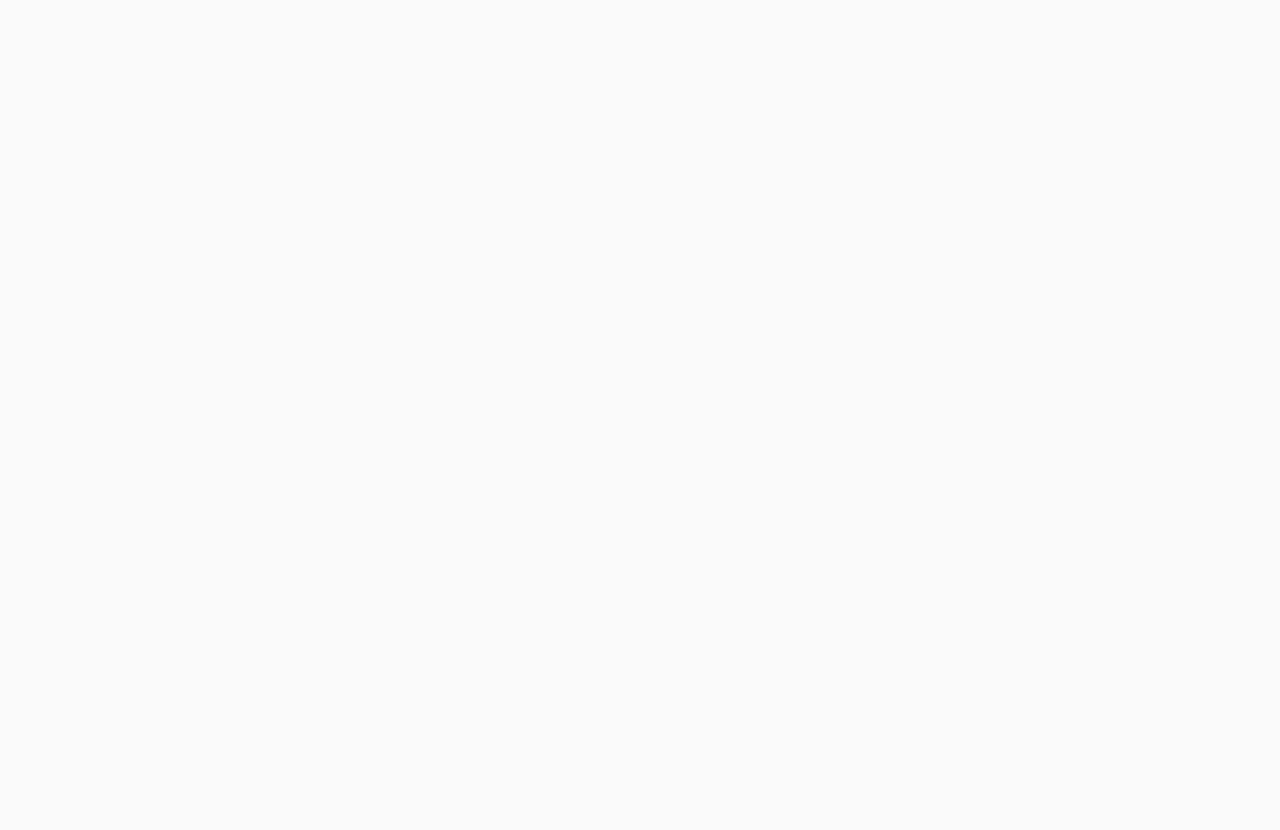
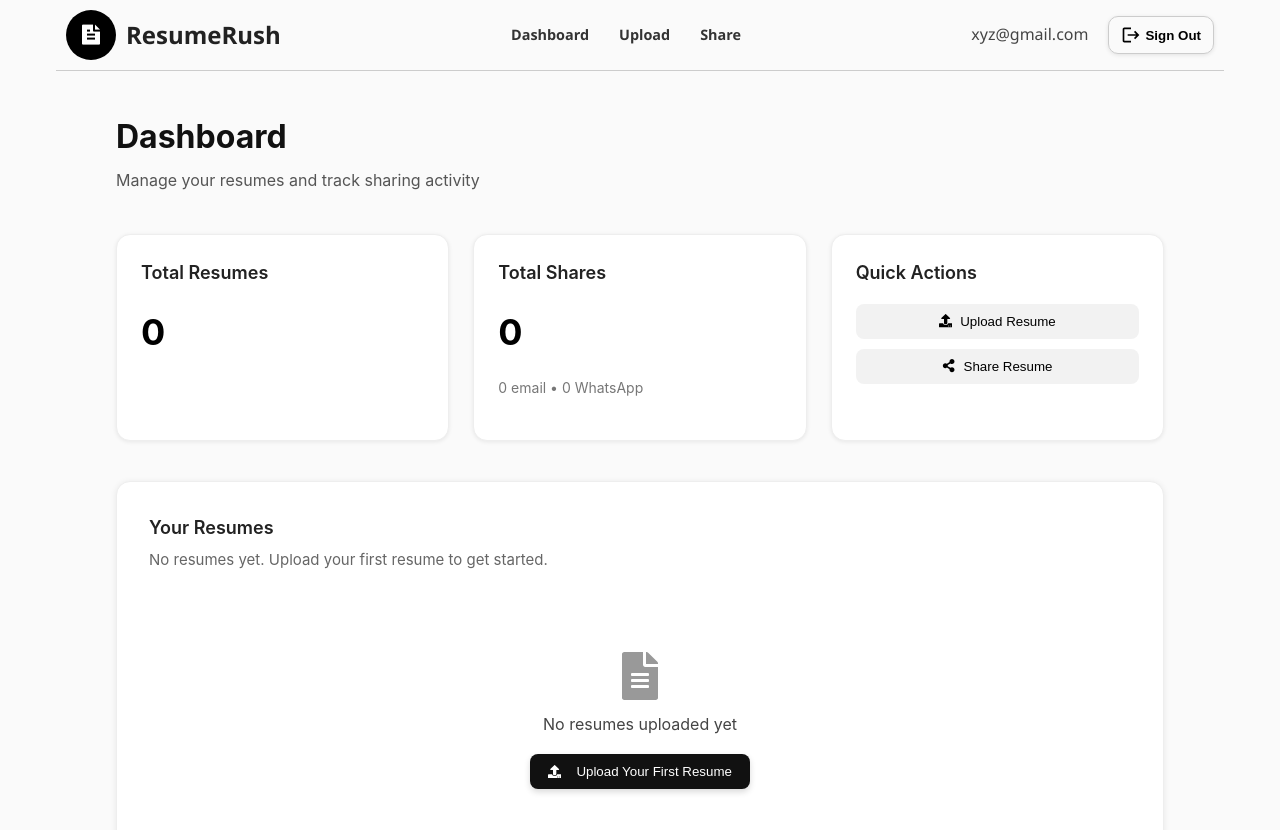
Before and after one commit to xsea29/ResumeRush, a React (Create React App) app: page /dashboard in a window 1280 px wide. Before the commit this address had no page. Shown: the top 830 px of the page. Before the commit the page ends 800 px from the top, so only its background shows below. Built offline with nearby package versions, Linux system fonts and the light colour scheme.

Commit message:
Feat(Dashboard): Added Dashboard UI

```diff
--- a/package.json
+++ b/package.json
@@ -9,6 +9,7 @@
     "@testing-library/user-event": "^13.5.0",
     "react": "^19.2.0",
     "react-dom": "^19.2.0",
+    "react-icons": "^5.5.0",
     "react-router-dom": "^7.9.5",
     "react-scripts": "5.0.1",
     "react-toastify": "^11.0.5",
--- a/src/App.css
+++ b/src/App.css
@@ -27,7 +27,7 @@
   position: relative;
   font-size: .9rem;
   font-weight: 600;;
-  padding: 5px 15px;
+  padding: 8px 15px;
   border-radius: 10px;
   text-decoration: none;
   color: inherit;
@@ -311,7 +311,7 @@
 }
 
 /* Loader */
-.loader-container {
+/* .loader-container {
   display: flex;
   justify-content: center;
   align-items: center;
@@ -335,7 +335,35 @@
   100% {
     transform: rotate(360deg);
   }
+} */
+
+/* Loader */
+.loader-container {
+  display: flex;
+  justify-content: center;
+  align-items: center;
+  width: 100%;
+  height: 100vh;
+  background: rgba(255, 255, 255, 0.8);
 }
+
+.spinner {
+  width: var(--loader-size, 50px);
+  height: var(--loader-size, 50px);
+  border: calc(var(--loader-size, 50px) / 10) solid #e0e0e0;
+  border-top: calc(var(--loader-size, 50px) / 10) solid var(--loader-color, #000);
+  border-left: calc(var(--loader-size, 50px) / 10) solid var(--loader-color, #000);
+  border-bottom: calc(var(--loader-size, 50px) / 10) solid var(--loader-color, #000);
+  border-radius: 50%;
+  animation: spin 1s linear infinite;
+}
+
+@keyframes spin {
+  100% {
+    transform: rotate(360deg);
+  }
+}
+
 
 
 .login-container {
@@ -418,3 +446,197 @@
   text-decoration: underline;
   cursor:pointer;
 }
+
+.dashboard-container {
+  padding: 40px 60px;
+  background-color: #fafafa;
+  min-height: 100vh;
+  font-family: "Inter", sans-serif;
+}
+
+.dashboard-title {
+  font-size: 32px;
+  font-weight: 700;
+  color: #111;
+  margin-bottom: 6px;
+}
+
+.dashboard-subtitle {
+  color: #555;
+  margin-bottom: 40px;
+  font-size: 16px;
+}
+
+.dashboard-cards {
+  display: grid;
+  grid-template-columns: repeat(auto-fit, minmax(250px, 1fr));
+  gap: 24px;
+}
+
+.card {
+  background: #fff;
+  border-radius: 14px;
+  box-shadow: 0 1px 4px rgba(0, 0, 0, 0.08);
+  padding: 24px;
+  border: 1px solid #eee;
+  transition: transform 0.2s ease, box-shadow 0.2s ease;
+}
+
+/* .card:hover {
+  transform: translateY(-2px);
+  box-shadow: 0 4px 10px rgba(0, 0, 0, 0.08);
+} */
+
+.card h2 {
+  font-size: 18px;
+  font-weight: 600;
+  color: #222;
+}
+
+.card-value {
+  font-size: 36px;
+  font-weight: 700;
+  color: #000;
+  margin-top: 12px;
+}
+
+.card-subtext {
+  color: #777;
+  margin-top: 4px;
+  font-size: 14px;
+}
+
+.actions {
+  display: flex;
+  flex-direction: column;
+  gap: 10px;
+  margin-top: 16px;
+}
+
+.action-btn {
+  display: flex;
+  align-items: center;
+  justify-content: center;
+  gap: 8px;
+  padding: 10px 0;
+  background: #f2f2f2;
+  border: none;
+  border-radius: 8px;
+  cursor: pointer;
+  font-weight: 500;
+  transition: background 0.3s ease;
+}
+
+.action-btn:hover {
+  background: #e5e5e5;
+}
+
+@media (max-width: 768px) {
+  .dashboard-container {
+    padding: 20px;
+  }
+
+  .dashboard-title {
+    font-size: 26px;
+  }
+
+  .dashboard-subtitle {
+    font-size: 14px;
+  }
+}
+
+
+/* === Resume Section === */
+.resume-section {
+  background: #fff;
+  border-radius: 14px;
+  box-shadow: 0 1px 6px rgba(0, 0, 0, 0.08);
+  padding: 32px;
+  margin-top: 40px;
+  border: 1px solid #eee;
+}
+
+.resume-section h2 {
+  font-size: 18px;
+  font-weight: 600;
+  color: #222;
+  margin-bottom: 6px;
+}
+
+.resume-subtext {
+  color: #666;
+  font-size: 15px;
+  margin-bottom: 40px;
+}
+
+.resume-empty {
+  display: flex;
+  flex-direction: column;
+  align-items: center;
+  justify-content: center;
+  padding: 40px 0;
+  color: #777;
+  text-align: center;
+}
+
+.resume-icon {
+  font-size: 48px;
+  color: #999;
+  margin-bottom: 12px;
+}
+
+.upload-btn {
+  display: flex;
+  align-items: center;
+  justify-content: center;
+  gap: 15px;
+  background: #111;
+  color: #fff;
+  border: none;
+  border-radius: 8px;
+  padding: 10px 18px;
+  cursor: pointer;
+  font-weight: 500;
+  transition: background 0.3s ease, box-shadow 0.3s ease;
+  box-shadow: 0 3px 6px rgba(0, 0, 0, 0.15);
+}
+
+.upload-btn:hover {
+  background: #222;
+  box-shadow: 0 4px 10px rgba(0, 0, 0, 0.25);
+}
+
+/* .sign-out{
+  padding: 8px 20px;
+  background:none;
+} */
+
+.sign-out {
+  border: none;
+  background: none;
+  cursor: pointer;
+  padding: 8px 12px;
+  border:1px solid #ccc;
+  border-radius: 10px;
+  box-shadow: 0 1px 4px rgba(0, 0, 0, 0.1);
+
+}
+
+.sign-out:hover {
+  background-color: rgba(0, 0, 0, 0.05);
+}
+
+.sign-out-link {
+  display: flex;
+  align-items: center;
+  gap: 4px;
+  color: #000;
+  text-decoration: none;
+  font-weight: 600;
+
+}
+
+.sign-out-link:hover {
+  color: #000;
+  text-decoration: none;
+}
--- a/src/App.js
+++ b/src/App.js
@@ -9,6 +9,8 @@ import Nav from './components/Nav';
 import ProcessOverview from './components/ProcessOverview';
 import Login from './pages/Login';
 import Register from './pages/Register';
+import Dashboard from './pages/Dashboard';
+import DashboardLayout from './layouts/DashboardLayout';
 
 function App() {
   return (
@@ -30,6 +32,9 @@ function App() {
           />
           <Route path="/login" element={<Login />} />
           <Route path="/register" element={<Register />} />
+          <Route element={<DashboardLayout />} >
+          <Route path="/dashboard" element={<Dashboard />} />
+          </Route>
 
           </Routes>
       </BrowserRouter>
--- a/src/components/Loader.js
+++ b/src/components/Loader.js
@@ -1,9 +1,14 @@
-function Loader(){
-    return (
-        <div className="loader-container">
+function Loader({ size = 50, color = "#000" }) {
+  const style = {
+    "--loader-size": `${size}px`,
+    "--loader-color": color,
+  };
+
+  return (
+    <div className="loader-container" style={style}>
       <div className="spinner"></div>
     </div>
-    );
+  );
 }
 
 export default Loader;
--- a/src/components/Nav.js
+++ b/src/components/Nav.js
@@ -1,4 +1,8 @@
 import { Link } from "react-router-dom";
+import { RiLogoutBoxLine } from "react-icons/ri";
+import { MdLogout } from "react-icons/md";
+
+
 
 function Nav() {
   return (
@@ -8,9 +12,23 @@ function Nav() {
           <span className="icon-container icon-small"><i className="ri-file-text-fill"></i></span>
           <h4>ResumeRush</h4>
         </div>
-        <div className="flex nav-actions">
+
+        <div><Link to="/dashboard" className="nav-link">Dashboard</Link>
+              <Link to="/uploads" className="nav-link">Upload</Link>
+              <Link to="/share" className="nav-link">Share</Link></div>
+        {/* <div className="flex nav-actions">
           <Link to="/login" className="nav-link">Login</Link>
           <button type="button" className="btn btn-primary"><Link to='/register' style={{color: "#fff", textDecoration: 'none'}}>Get started</Link></button>
+        </div> */}
+        <div className="flex nav-actions">
+          <p style={{marginBottom: "0"}}>xyz@gmail.com</p>
+          <button type="button" className="sign-out">
+  <Link to='/login' className="sign-out-link">
+    <MdLogout size={20} />
+    <span >Sign Out</span>
+  </Link>
+</button>
+
         </div>
       </div>
     </nav>
--- /dev/null
+++ b/src/layouts/DashboardLayout.js
@@ -0,0 +1,13 @@
+import { Outlet } from "react-router-dom";
+import Nav from "../components/Nav";
+
+function DashboardLayout(){
+    return (
+        <>
+        <Nav />
+        <Outlet/>
+        </>
+    )
+}
+
+export default DashboardLayout;
--- /dev/null
+++ b/src/pages/Dashboard.js
@@ -0,0 +1,70 @@
+import { useEffect, useState } from "react";
+import { FaUpload, FaShareAlt, FaFileAlt } from "react-icons/fa";
+import Loader from "../components/Loader";
+
+function Dashboard() {
+    const [isLoading, setIsLoading] = useState(true);
+
+    useEffect(()=>{
+    setTimeout(()=>{
+        setIsLoading(false);
+    }, 3000);
+
+    return () => clearTimeout();
+    }, []);
+
+    if (isLoading) return <Loader />;
+
+  return (
+
+        <div className="dashboard-container">
+      <h1 className="dashboard-title">Dashboard</h1>
+      <p className="dashboard-subtitle">
+        Manage your resumes and track sharing activity
+      </p>
+
+      <div className="dashboard-cards">
+        <div className="card">
+          <h2>Total Resumes</h2>
+          <p className="card-value">0</p>
+        </div>
+
+        <div className="card">
+          <h2>Total Shares</h2>
+          <p className="card-value">0</p>
+          <p className="card-subtext">0 email • 0 WhatsApp</p>
+        </div>
+
+        <div className="card">
+          <h2>Quick Actions</h2>
+          <div className="actions">
+            <button className="action-btn">
+              <FaUpload /> Upload Resume
+            </button>
+            <button className="action-btn">
+              <FaShareAlt /> Share Resume
+            </button>
+          </div>
+        </div>
+      </div>
+
+      <div className="resume-section">
+        <h2>Your Resumes</h2>
+        <p className="resume-subtext">
+          No resumes yet. Upload your first resume to get started.
+        </p>
+
+        <div className="resume-empty">
+          <FaFileAlt className="resume-icon" />
+          <p>No resumes uploaded yet</p>
+          <button className="upload-btn">
+            <FaUpload /> Upload Your First Resume
+          </button>
+        </div>
+      </div>
+    </div>
+
+  );
+}
+
+export default Dashboard;
--- a/src/pages/Register.js
+++ b/src/pages/Register.js
@@ -25,7 +25,6 @@ function Register() {
       toast.error("All fields are required!");
       return;
     }
-
 
 
         if(password.length < 8){
```
Also changed, not shown: 1 other file (tests, documents, lock files or other folders).
